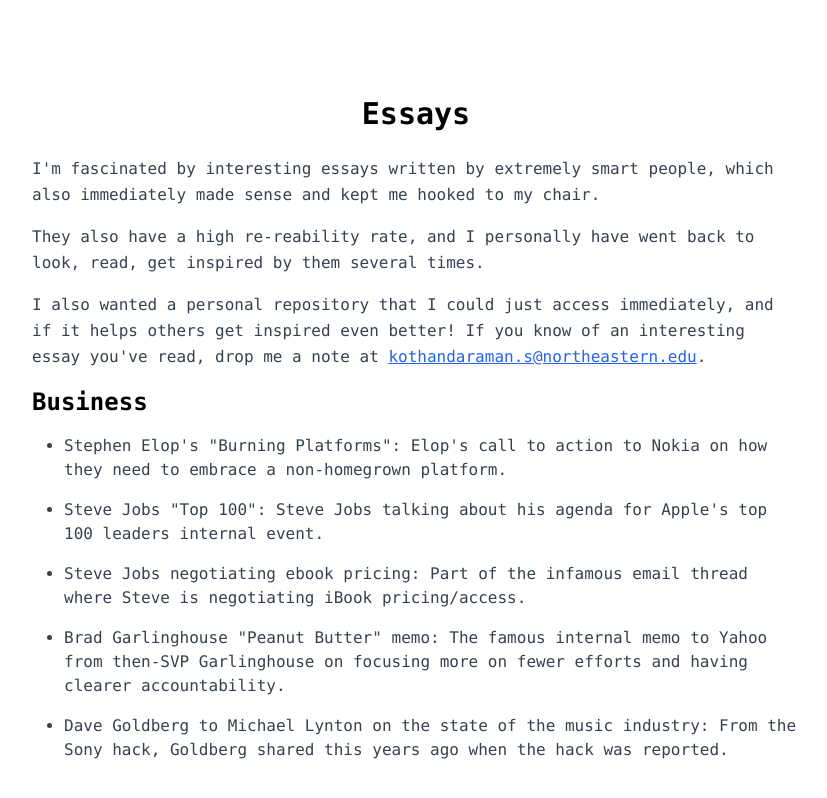
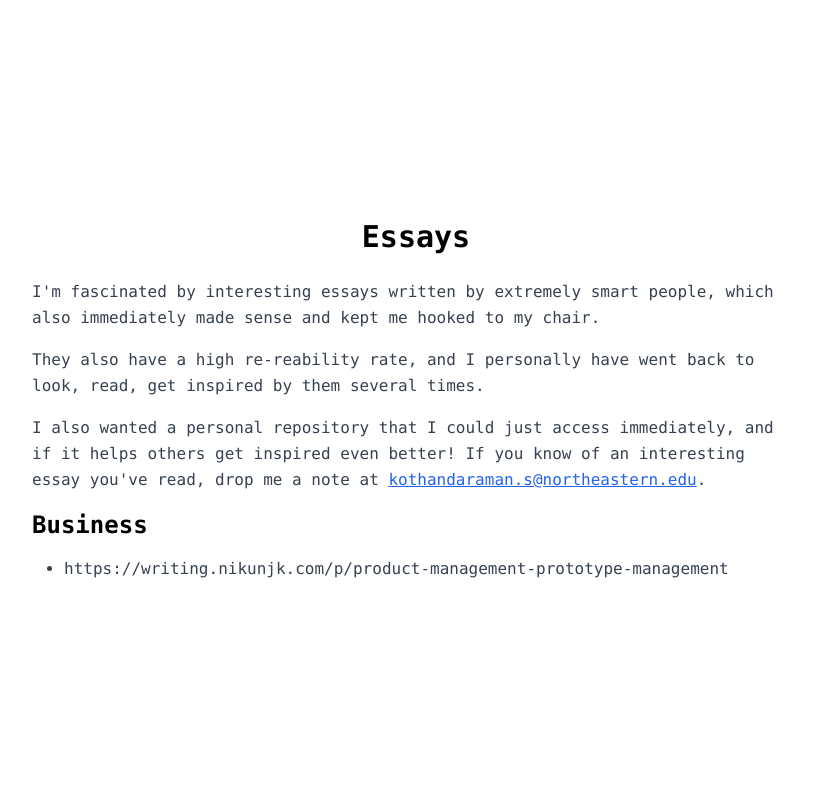
Before and after one commit to sriramkj07/Personalwebsite, a Next.js app: page /essays in a window 1280 px wide. Shown: the top 798 px of the page, without its empty margins (224-1051 px from the left). Built offline with nearby package versions, Linux system fonts and the light colour scheme.

Commit message:
Update page.tsx

```diff
--- a/app/essays/page.tsx
+++ b/app/essays/page.tsx
@@ -21,19 +21,7 @@ export default function Essays() {
         <h2 className="text-2xl font-bold mb-4">Business</h2>
         <ul className="list-disc pl-8 text-gray-700 space-y-4">
           <li>
-            Stephen Elop's "Burning Platforms": Elop's call to action to Nokia on how they need to embrace a non-homegrown platform.
-          </li>
-          <li>
-            Steve Jobs "Top 100": Steve Jobs talking about his agenda for Apple's top 100 leaders internal event.
-          </li>
-          <li>
-            Steve Jobs negotiating ebook pricing: Part of the infamous email thread where Steve is negotiating iBook pricing/access.
-          </li>
-          <li>
-            Brad Garlinghouse "Peanut Butter" memo: The famous internal memo to Yahoo from then-SVP Garlinghouse on focusing more on fewer efforts and having clearer accountability.
-          </li>
-          <li>
-            Dave Goldberg to Michael Lynton on the state of the music industry: From the Sony hack, Goldberg shared this years ago when the hack was reported.
+<a href= "Nikunj Kothari's Product Management ---> Prototype management">https://writing.nikunjk.com/p/product-management-prototype-management</a>
           </li>
         </ul>
       </div>
```
